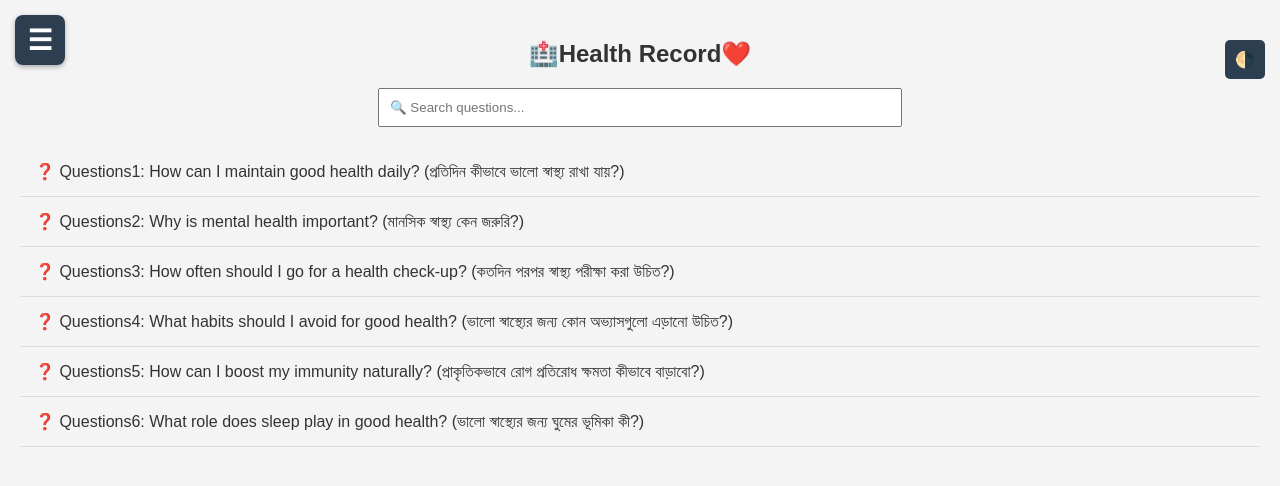
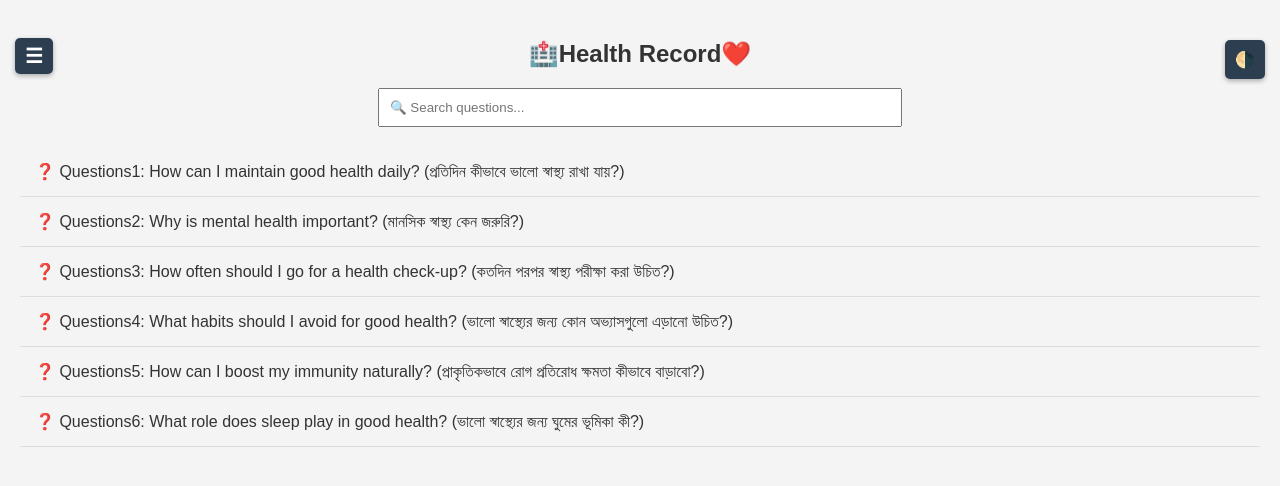
Before and after one commit to rnccsstudent/family-health, a plain HTML site: page index.html in a window 1280 px wide. Drawn offline with Linux system fonts and the light colour scheme.

Commit message:
Update index.html

```diff
--- a/index.html
+++ b/index.html
@@ -24,7 +24,6 @@
         .sidebar {
             background: #2c3e50;
             color: white;
-            /* padding: 20px; */
             position: fixed;
             left: -250px;
             height: 100%;
@@ -46,20 +45,21 @@
             cursor: pointer;
         }
         .hamburger {
-    width: 50px;       /* fixed width */
-    height: 50px;      /* fixed height */
-    font-size: 28px;   /* size of hamburger/cross */
+    /* width: 50px;       fixed width */
+    /* height: 50px;      fixed height */
+    font-size: 20px;   /* size of hamburger/cross */
     font-weight: bold; /* cross will be bold */
     display: flex;
     align-items: center;
     justify-content: center;
     cursor: pointer;
     position: fixed;
-    top: 15px;
+    top: 38px;
     left: 15px;
+    padding: 6px 10px;
     background: #2c3e50; /* default hamburger bg */
     color: white;
-    border-radius: 8px;
+    border-radius: 5px;
     z-index: 1000;
     box-shadow: 0 2px 5px rgba(0,0,0,0.3);
     transition: background 0.3s, transform 0.2s, font-size 0.2s;
@@ -69,6 +69,10 @@
     transform: scale(1.1);
 }
 
+.toggle-mode:hover {
+    background: #34495e;
+    transform: scale(1.1);
+}
         .main {
             flex: 1;
             padding: 20px;
@@ -110,6 +114,9 @@
             padding: 10px;
             border-radius: 5px;
             cursor: pointer;
+            box-shadow: 0 2px 5px rgba(0,0,0,0.3);
+            transition: background 0.3s, transform 0.2s, font-size 0.2s;
+            z-index: 1000;
         }
     </style>
 </head>
@@ -119,7 +126,7 @@
 
     <div class="container">
         <div class="sidebar" id="sidebar">
-            <h2 id="iot-text">IoT</h2>
+            <h2 id="iot-text">Family Health</h2>
             <ul>
                 <li>📑➕ <a href="mom-medicine.html" style="text-decoration: none; color: inherit;">Mom's Health Record</a></li>
                 <li>📑➕ <a href="#" style="text-decoration: none; color: inherit;">Baba's Health Record</a></li>
```
